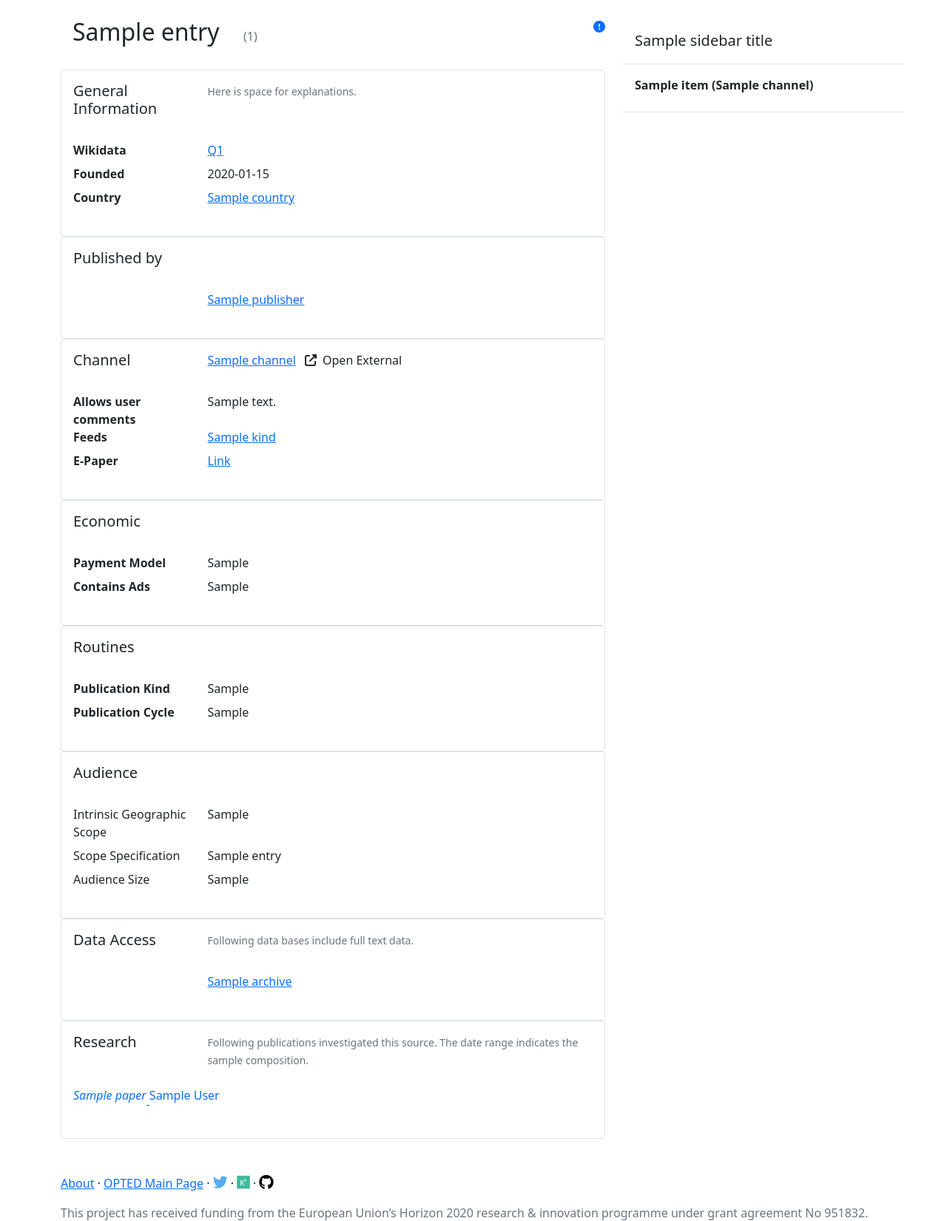
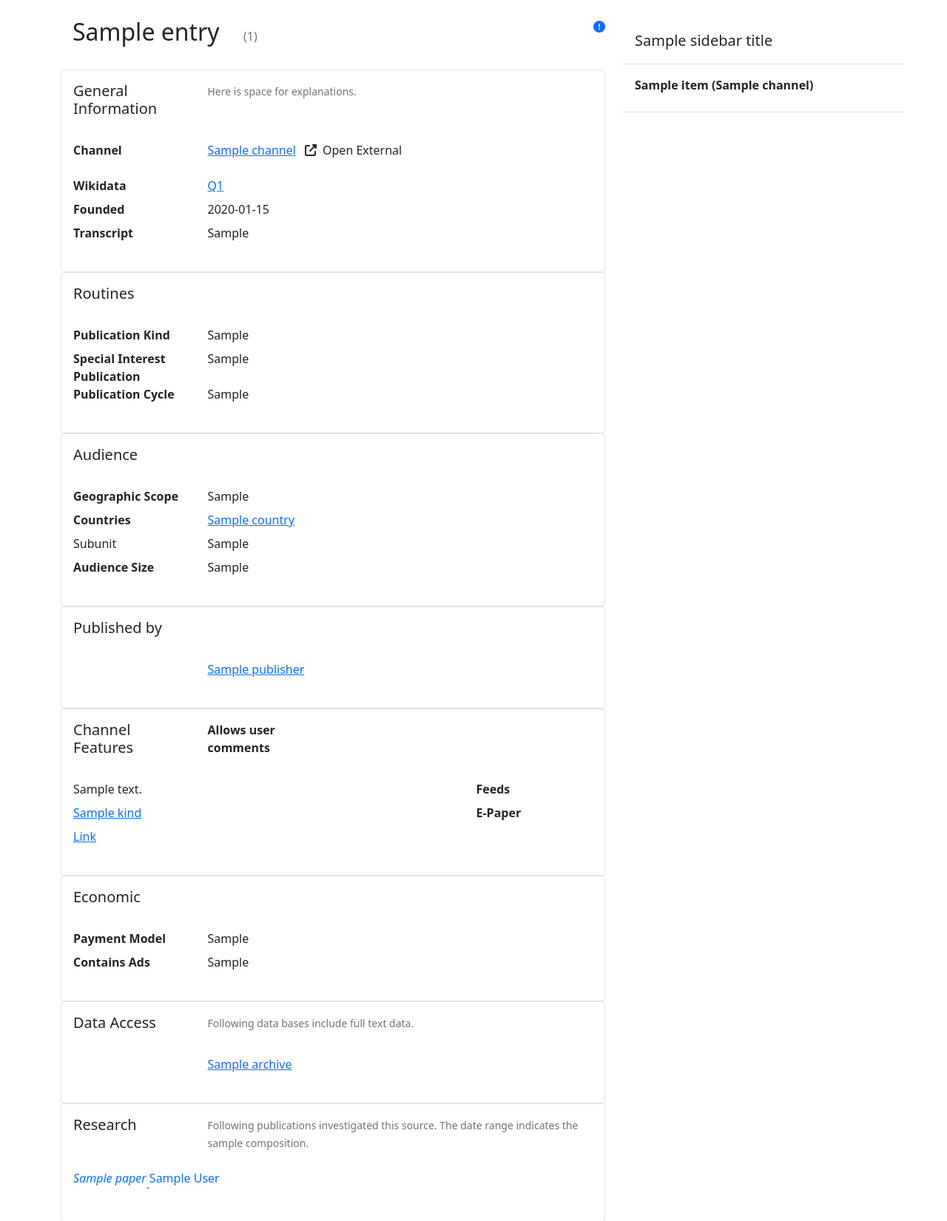
Before and after one commit to opted-eu/wp3inventory, a Flask app: template flaskinventory/templates/view_source.html in a window 1280 px wide. Shown: the part 73-1724 px from the top of the page at 74% size. Run offline with Flask 2, Linux system fonts and the light colour scheme; the template is opened without the code that fills it: most values are stand-ins (such as "Sample title", 1, 10 or a date in 2020); some libraries are stand-ins or nearby versions.

Commit message:
updated to match new specifications, added more test cases

```diff
--- a/flaskinventory/templates/view_organization.html
+++ b/flaskinventory/templates/view_organization.html
@@ -74,8 +74,10 @@
         <dl class="row">
             <dt class="col-sm-3 mb-2"><h5>Economic</h5></dt>
             <dd class="col-sm-9">
-                {% if entry.business_kind %}
-                <p class="card-text">Kind of Business: {{ entry.business_kind }}</p>{% endif %} {% if entry.employees %}
+                {% if entry.ownership_kind %}
+                <dt class="col-sm-3">Type of Organization</dt>
+            <dd class="col-sm-9">{{ entry.ownership_kind }}
+            </dd>{% endif %}{% if entry.employees %}
                 <p class="card-text">Employees: {{ entry.employees }}</p>{% endif %}
             </dd>
     </div>
--- a/flaskinventory/templates/view_source.html
+++ b/flaskinventory/templates/view_source.html
@@ -17,20 +17,123 @@
             {% if entry.other_names %}
             <dt class="col-sm-3">Also known as</dt>
             <dd class="col-sm-9">{{ ", ".join(entry.other_names) }}
-            </dd>{% endif %} {% if entry.wikidataID %}
+            </dd>{% endif %}
+            <dt class="col-sm-3">Channel</dt>
+            <dd class="col-sm-9 mb-4"><a href="{{ url_for('inventory.view_channel', unique_name=entry.channel.unique_name) }}">{{entry.channel.name}}</a> {% if entry.channel_url %} {% if entry.channel.unique_name == 'twitter' %}
+                <a class="mx-4" target="_blank" href="https://twitter.com/{{ entry.channel_url }}">
+                {% elif entry.channel.unique_name == 'instagram' %}
+                <a class="mx-4" target="_blank" href="https://instagram.com/{{ entry.channel_url }}">
+                    {% elif entry.channel.unique_name == 'website' %}
+                <a class="mx-4" target="_blank" href="{{ entry.channel_url }}">
+                    {% elif entry.channel.unique_name == 'facebook' %}
+                <a class="mx-4" target="_blank" href="https://facebook.com/{{ entry.channel_url }}">
+                {% endif %}<i class="fas fa-external-link-alt mx-2" alt="External Link"></i>Open External</a> {% endif %}</dd>
+
+            {% if entry.wikidataID %}
             <dt class="col-sm-3">Wikidata</dt>
             <dd class="col-sm-9"><a href="https://www.wikidata.org/wiki/Q{{ entry.wikidataID }}" target="_blank">Q{{ entry.wikidataID }}</a>
             </dd>{% endif %} {% if entry.founded %}
             <dt class="col-sm-3">Founded</dt>
             <dd class="col-sm-9">{{ entry.founded.strftime('%Y-%m-%d') }}
-            </dd>{% endif %}
-            <dt class="col-sm-3">Country</dt>
-            <dd class="col-sm-9">{% for country in entry.country %}
-                <a href="{{ url_for('inventory.view_country', unique_name=country.unique_name) }}">{{ country.name }}</a> {% endfor %}
-            </dd>
+            </dd>{% endif %} {% if entry.transcript_kind %}
+            <dt class="col-sm-3">Transcript</dt>
+            <dd class="col-sm-9">{{ entry.transcript_kind }}</dd> {% endif %}
         </dl>
     </div>
 
+    <div class="border rounded p-3">
+        <dl class="row">
+            <dt class="col-sm-3 mb-4"><h5>Routines</h5></dt>
+            <dd class="col-sm-9 mb-4"><small class="text-muted"></small></dd>
+            {% if entry.publication_kind %}
+            <dt class="col-sm-3">Publication Kind</dt>
+            <dd class="col-sm-9"><span class="">{{ entry.publication_kind }}</span></dd>{% endif %}
+            <dt class="col-sm-3">Special Interest Publication</dt>
+            <dd class="col-sm-9">{{ entry.special_interest }}</dd>
+            {% if entry.topical_focus %}
+            <dt class="col-sm-3">Topical Focus</dt>
+            <dd class="col-sm-9">{{ ", ".join(entry.topical_focus) }}</dd>{% endif %} {% if entry.publication_cycle %}
+            <dt class="col-sm-3">Publication Cycle</dt>
+            <dd class="col-sm-9">{{ entry.publication_cycle }}</dd>{% endif %}
+            {% if entry.publication_cycle_weekday %}
+            <dt class="col-sm-3">Publication weekdays</dt>
+            <dd class="col-sm-9">
+                <ul class="list-group list-group-horizontal">
+                    <li class="list-group-item
+                    {% if 1 in entry.publication_cycle_weekday %}
+                    list-group-item-primary
+                    {% else %}
+                    list-group-item-secondary
+                    {% endif %}
+                    ">Mon</li>
+                    <li class="list-group-item
+                    {% if 2 in entry.publication_cycle_weekday %}
+                    list-group-item-primary
+                    {% else %}
+                    list-group-item-secondary
+                    {% endif %}
+                    ">Tue</li>
+                    <li class="list-group-item
+                    {% if 3 in entry.publication_cycle_weekday %}
+                    list-group-item-primary
+                    {% else %}
+                    list-group-item-secondary
+                    {% endif %}
+                    ">Wed</li>
+                    <li class="list-group-item
+                    {% if 4 in entry.publication_cycle_weekday %}
+                    list-group-item-primary
+                    {% else %}
+                    list-group-item-secondary
+                    {% endif %}
+                    ">Thu</li>
+                    <li class="list-group-item
+                    {% if 5 in entry.publication_cycle_weekday %}
+                    list-group-item-primary
+                    {% else %}
+                    list-group-item-secondary
+                    {% endif %}
+                    ">Fri</li>
+                    <li class="list-group-item
+                    {% if 6 in entry.publication_cycle_weekday %}
+                    list-group-item-primary
+                    {% else %}
+                    list-group-item-secondary
+                    {% endif %}
+                    ">Sat</li>
+                    <li class="list-group-item
+                    {% if 7 in entry.publication_cycle_weekday %}
+                    list-group-item-primary
+                    {% else %}
+                    list-group-item-secondary
+                    {% endif %}
+                    ">Sun</li>
+                  </ul>
+            </dd>{% endif %}
+        </dl>
+    </div>
+
+    <div class="border rounded p-3">
+        <dl class="row">
+            <dt class="col-sm-3 mb-4"><h5>Audience</h5></dt>
+            <dd class="col-sm-9 mb-4"><small class="text-muted"></small></dd>
+            <dt class="col-sm-3">Geographic Scope</dt>
+            <dd class="col-sm-9">{{ entry.geographic_scope }}
+            <dt class="col-sm-3">Countries</dt>
+            <dd class="col-sm-9">{% for country in entry.geographic_scope_countries %}
+                <a href="{{ url_for('inventory.view_country', unique_name=country.unique_name) }}">{{ country.name }}</a> {% endfor %}
+            </dd>
+            {% if entry.geographic_scope_subunit %}
+            <dd class="col-sm-3">Subunit</dd>
+            <dd class="col-sm-9"><span class="">{{ entry.geographic_scope_subunit }}</span></dd>{% endif %} {% if entry.languages %}
+            <dt class="col-sm-3">Languages</dt>
+            <dd class="col-sm-9"> {{ ",".join(entry.languages_pretty) }}</dd>{% endif %} {% if entry.audience_size %}
+            <dt class="col-sm-3">Audience Size</dt>
+            <dd class="col-sm-9"> {{ entry.audience_size_table }}</dd> {% endif %} {% if entry.audience_residency %}
+            <dt class="col-sm-3">Audience Residency</dt>
+            <dd class="col-sm-9"> {{ entry.audience_residency_table }}</dd> {% endif %}
+        </dl>
+    </div>
 
     <div class="border rounded p-3">
         <dl class="row">
@@ -47,16 +150,8 @@
     </div>
     <div class="border rounded p-3">
         <dl class="row">
-            <dt class="col-sm-3 mb-4"><h5>Channel</h5></dt>
-            <dd class="col-sm-9 mb-4"><a href="{{ url_for('inventory.view_channel', unique_name=entry.channel.unique_name) }}">{{entry.channel.name}}</a> {% if entry.channel_url %} {% if entry.channel.unique_name == 'twitter' %}
-                <a class="mx-4" target="_blank" href="https://twitter.com/{{ entry.channel_url }}">
-                {% elif entry.channel.unique_name == 'instagram' %}
-                <a class="mx-4" target="_blank" href="https://instagram.com/{{ entry.channel_url }}">
-                    {% elif entry.channel.unique_name == 'website' %}
-                <a class="mx-4" target="_blank" href="{{ entry.channel_url }}">
-                    {% elif entry.channel.unique_name == 'facebook' %}
-                <a class="mx-4" target="_blank" href="https://facebook.com/{{ entry.channel_url }}">
-                {% endif %}<i class="fas fa-external-link-alt mx-2" alt="External Link"></i>Open External</a> {% endif %}</dd>
+            <dt class="col-sm-3 mb-4"><h5>Channel Features</h5></dt>
+
 
             {% if entry.channel_comments %}
             <dt class="col-sm-3">Allows user comments</dt>
@@ -80,37 +175,8 @@
         </dl>
     </div>
 
-    <div class="border rounded p-3">
-        <dl class="row">
-            <dt class="col-sm-3 mb-4"><h5>Routines</h5></dt>
-            <dd class="col-sm-9 mb-4"><small class="text-muted"></small></dd>
-            {% if entry.publication_kind %}
-            <dt class="col-sm-3">Publication Kind</dt>
-            <dd class="col-sm-9"><span class="">{{ entry.publication_kind }}</span></dd>{% endif %} {% if entry.topical_focus %}
-            <dt class="col-sm-3">Topical Focus</dt>
-            <dd class="col-sm-9">{{ ", ".join(entry.topical_focus) }}</dd>{% endif %} {% if entry.publication_kind %}
-            <dt class="col-sm-3">Publication Cycle</dt>
-            <dd class="col-sm-9">{{ entry.publication_cycle }}</dd>{% endif %}
-        </dl>
-    </div>
-    <div class="border rounded p-3">
-        <dl class="row">
-            <dt class="col-sm-3 mb-4"><h5>Audience</h5></dt>
-            <dd class="col-sm-9 mb-4"><small class="text-muted"></small></dd>
 
-            {% if entry.audience_scope %}
-            <dd class="col-sm-3">Intrinsic Geographic Scope</dd>
-            <dd class="col-sm-9"><span class="">{{ entry.audience_scope }}</span></dd>{% endif %} {% if entry.audience_location_name %}
-            <dd class="col-sm-3">Scope Specification</dd>
-            <dd class="col-sm-9">{{ entry.audience_location_name }}</dd>{% endif %} {% if entry.languages %}
-            <dd class="col-sm-3">languages</dd>
-            <dd class="col-sm-9"> {{ ",".join(entry.languages_pretty) }}</dd>{% endif %} {% if entry.audience_size %}
-            <dd class="col-sm-3">Audience Size</dd>
-            <dd class="col-sm-9"> {{ entry.audience_size_table }}</dd> {% endif %} {% if entry.audience_residency %}
-            <dd class="col-sm-3">Audience Residency</dd>
-            <dd class="col-sm-9"> {{ entry.audience_residency_table }}</dd> {% endif %}
-        </dl>
-    </div>
+
     <div class="border rounded p-3">
         <dl class="row">
             <dt class="col-sm-3 mb-4"><h5>Data Access</h5></dt>
```
Also changed, not shown: 3 other files.
